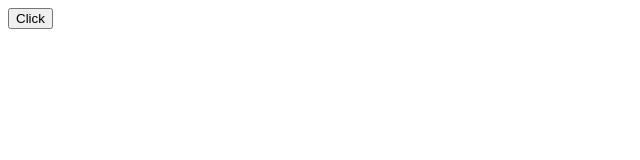
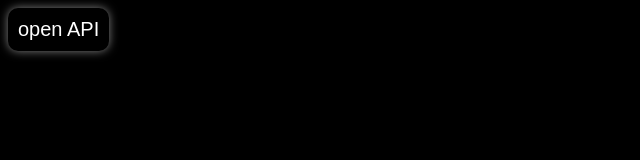
Before and after one commit to vanshsukhiyaji07/API, a plain HTML site: page photos/index.html in a window 1280 px wide. Shown: the whole page, without its empty margins (0-640 px from the left). Drawn offline with Linux system fonts and the light colour scheme.

Commit message:
Update index.html

```diff
--- a/photos/index.html
+++ b/photos/index.html
@@ -4,10 +4,25 @@
     <meta charset="UTF-8">
     <meta name="viewport" content="width=device-width, initial-scale=1.0">
     <title>PHOTOS API</title>
+    <style>
+        body{
+            background-color: black;
+            color: antiquewhite;
+        }
 
+        button{
+            padding: 10px;
+            font-size: 20px;
+            border-radius: 10px;
+            background-color: rgb(0, 0, 0);
+            color: rgb(255, 255, 255);
+            border: none;
+            box-shadow: 0px 0px 10px gray;
+        }
+    </style>
 </head>
 <body>
-    <button id="fetch-btn">Click</button>
+    <button id="fetch-btn">open API</button>
     <div id="display-data"></div>
 
     <script src="script.js"></script>
```
